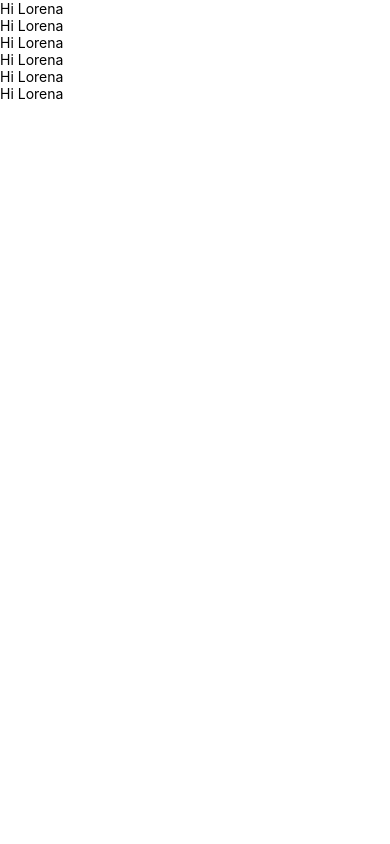
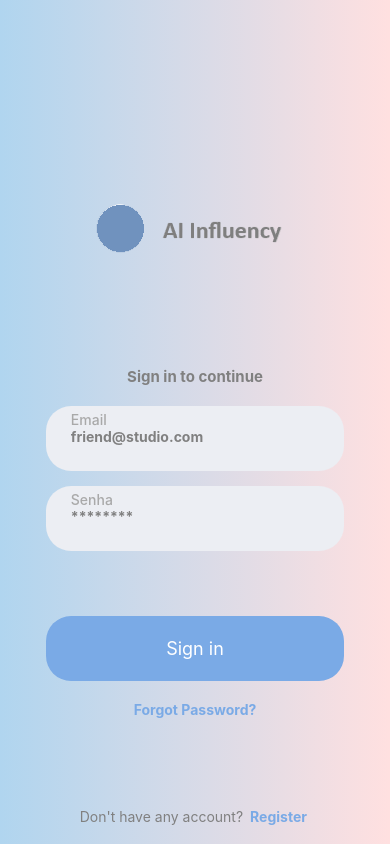
Before and after one commit to Wiloxagency/aifluency-frontend, a React Native app: screen /LoginScreen in a window 390 px wide. Built offline with nearby package versions, Linux system fonts and the light colour scheme.

Commit message:
Feat: add some styles

```diff
--- /dev/null
+++ b/App.tsx
@@ -0,0 +1,9 @@
+import React from "react";
+import LoginScreen from "./src/screens/login/login";
+import HomeScreen from "./src/screens/home/home";
+
+
+const App = () => {
+  return <LoginScreen/>
+}
+export default App
--- a/src/App.tsx
+++ /dev/null
@@ -1,9 +0,0 @@
-import React from "react";
-import LoginScreen from "./screens/login/login";
-import HomeScreen from "./screens/home/home";
-
-
-const App = () => {
-  return <HomeScreen/>
-}
-export default App
--- a/src/screens/login/login.tsx
+++ b/src/screens/login/login.tsx
@@ -1,4 +1,4 @@
-import React from "react";
+import React, { useState } from "react";
 import {
   View,
   KeyboardAvoidingView,
@@ -6,11 +6,29 @@ import {
   TouchableOpacity,
   Text,
   Image,
+  Alert,
 } from "react-native";
 import { LinearGradient } from "expo-linear-gradient";
 import { style } from "./style";
 
 export default function LoginScreen() {
+  const [email, setEmail] = useState("");
+  const [password, setPassword] = useState("");
+  const [error, setError] = useState("");
+
+  const handleLogin = () => {
+    // Adicione lógica de validação de email e senha aqui
+    const emailTest = "kelvin@gmail.com"; // Defina um email temporário para teste
+    const passwordTest = "123"; // Defina uma senha temporária para teste
+
+    if (email === emailTest && password === passwordTest) {
+      // Simulação de autenticação bem-sucedida
+      Alert.alert("Login bem-sucedido", "Você está logado!");
+    } else {
+      setError("Email ou senha inválidos.");
+    }
+  };
+
   return (
     <LinearGradient
       colors={["#B0D5EF", "#FFE0E0"]}
@@ -23,26 +41,30 @@ export default function LoginScreen() {
       </View>
       <View style={style.container}>
         <Text style={style.textContainer}>Sign in to continue</Text>
-        <View>
-          <Text>Email</Text>
+
+        <View style={style.input}>
+          <Text style={style.label}>Email</Text>
           <TextInput
-            style={style.input}
-            placeholder="Email"
+            style={style.inputText}
+            placeholder="friend@studio.com"
             autoCorrect={false}
-            onChangeText={() => {}}
+            onChangeText={(text) => setEmail(text)}
           />
         </View>
-        <View>
-          <Text>Senha</Text>
+        <View style={style.input}>
+          <Text style={style.label}>Senha</Text>
           <TextInput
-            style={style.input}
-            placeholder="Senha"
+            style={style.inputText}
+            placeholder="********"
             autoCorrect={false}
-            onChangeText={() => {}}
+            secureTextEntry
+            onChangeText={(text) => setPassword(text)}
           />
         </View>
 
-        <TouchableOpacity style={style.btnSubmit}>
+        {error ? <Text style={style.errorText}>{error}</Text> : null}
+
+        <TouchableOpacity style={style.btnSubmit} onPress={handleLogin}>
           <Text style={style.submitText}>Sign in</Text>
         </TouchableOpacity>
 
--- a/src/screens/login/style.tsx
+++ b/src/screens/login/style.tsx
@@ -1,73 +1,83 @@
 import { StyleSheet } from "react-native";
-
 
 export const style = StyleSheet.create({
   background: {
     flex: 1,
-    alignItems: 'center',
-    justifyContent: 'center',
+    alignItems: "center",
+    justifyContent: "center",
   },
   containerLogo: {
     flex: 1,
-    justifyContent: 'center',
+    justifyContent: "center",
     marginBottom: -70,
   },
-  textContainer:{
+  textContainer: {
     marginTop: -20,
     fontSize: 15,
-    fontWeight: 'bold',
+    fontWeight: "bold",
     marginBottom: 20,
-    color: 'gray'
+    color: "gray",
   },
   container: {
     flex: 1,
-    alignItems: 'center',
-    width: '90%',
+    alignItems: "center",
+    width: "90%",
   },
   input: {
-    backgroundColor: '#ECEEF3',
-    width: '85%',
+    backgroundColor: "#ECEEF3",
+    width: "85%",
     height: 65,
     marginBottom: 15,
-    color: '#222',
+    color: "#222",
     fontSize: 15,
     borderRadius: 25,
-    padding: 15,
+    paddingBottom: 15,
+    paddingTop: 5,
+    paddingHorizontal: 25,
     elevation: 3,
   },
+  label: {
+    color: "darkgrey",
+    fontWeight: "500",
+  },
+  inputText: {
+    color: "grey",
+    fontWeight: "700",
+  },
   btnSubmit: {
-    backgroundColor: '#7AAAE6',
-    width: '85%',
+    backgroundColor: "#7AAAE6",
+    width: "85%",
     height: 65,
     marginTop: 50,
-    alignItems: 'center',
-    justifyContent: 'center',
+    alignItems: "center",
+    justifyContent: "center",
     borderRadius: 25,
   },
   submitText: {
-    color: '#FFF',
+    color: "#FFF",
     fontSize: 18,
   },
-  btnforgotPassword:{
-    marginTop:20,
+  btnforgotPassword: {
+    marginTop: 20,
   },
-  textForgotPassword:{
-    color: '#7AAAE6',
-    fontWeight: 'bold',
+  textForgotPassword: {
+    color: "#7AAAE6",
+    fontWeight: "bold",
   },
 
   viewRegister: {
     marginTop: 90,
-    flexDirection: 'row',
-    alignItems: 'center',
+    flexDirection: "row",
+    alignItems: "center",
   },
 
-  textRegister:{
-    color: 'gray'
+  textRegister: {
+    color: "gray",
   },
-  btnRegister:{
+  btnRegister: {
     marginLeft: 7,
-    color: '#7AAAE6',
-    fontWeight: 'bold',
-  }
+    color: "#7AAAE6",
+    fontWeight: "bold",
+  },
+  errorText: {},
 });
```
Also changed, not shown: src/screens/create-account/createAccount.tsx (added), src/screens/forgot-password/forgotPassword.tsx (added).
